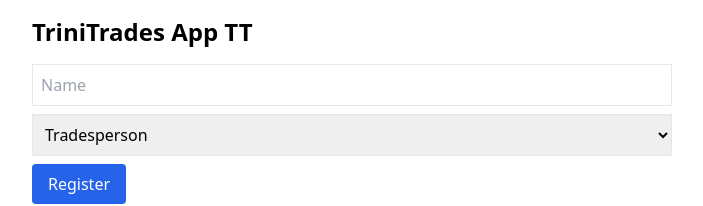
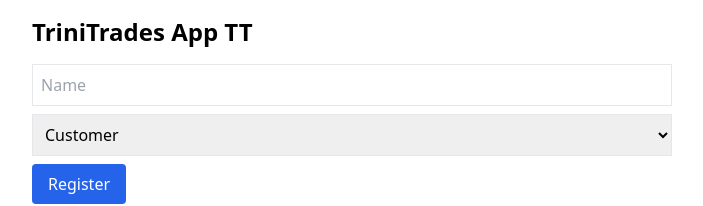
Before and after one commit to sallyali2656/trinitrades-app-tt, a React (Create React App) app: page / in a window 1280 px wide. Shown: the top 206 px of the page, without its empty margins (288-991 px from the left). Built offline with nearby package versions, Linux system fonts and the light colour scheme.

Commit message:
Update App.js

```diff
--- a/src/App.js
+++ b/src/App.js
@@ -45,6 +45,7 @@ const App = () => {
           onChange={handleChange}
           className="border p-2 w-full"
         >
+          <option value="customer">Customer</option>
           <option value="tradesperson">Tradesperson</option>
         </select>
         {form.type === 'tradesperson' && (
```
